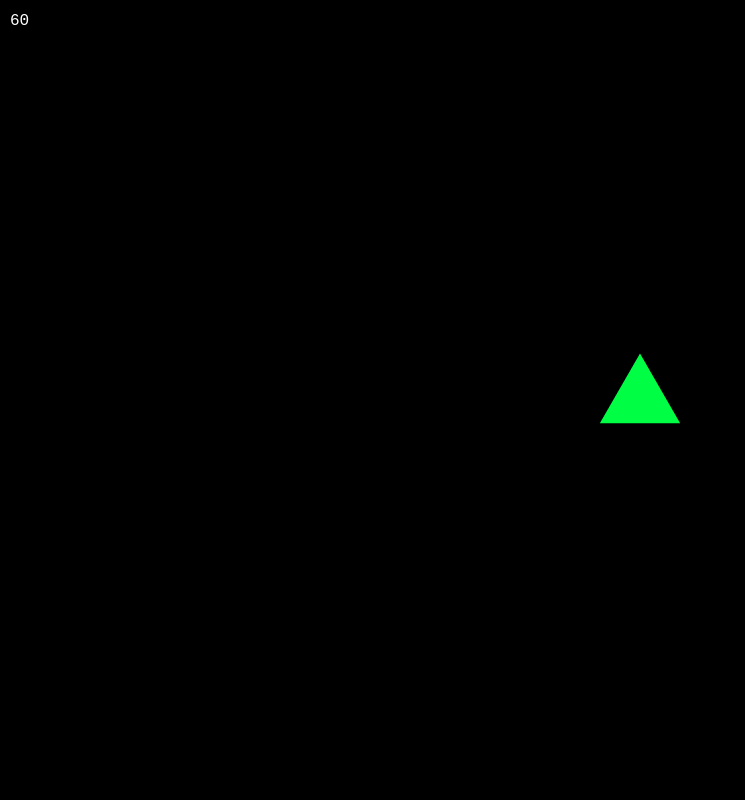
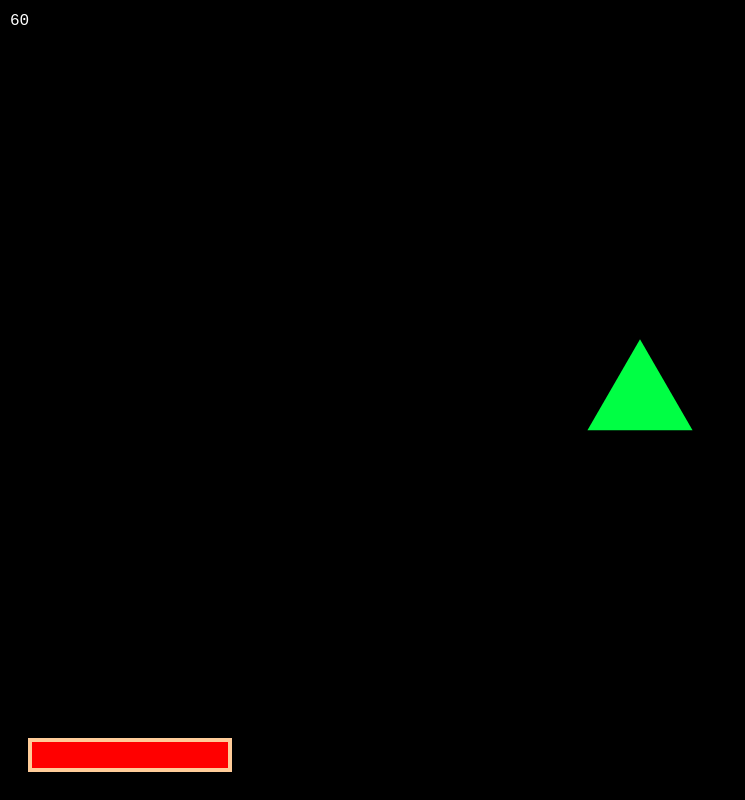
Before and after one commit to jakehayduk/cart353, a plain HTML site: page final-project/index.html in a window 1280 px wide. Shown: the whole page, without its empty margins (0-745 px from the left). Drawn offline with Linux system fonts and the light colour scheme.

Commit message:
fixed distance calculations

```diff
--- a/final-project/index.html
+++ b/final-project/index.html
@@ -455,7 +455,7 @@
                     }
                     if (n > 0) {
                         let polyCenter = getCenter(polygons[n]);
-                        let distance = Math.abs(Math.abs(playerCenter.x) - Math.abs(polyCenter.x)) + Math.abs(Math.abs(playerCenter.y) - Math.abs(polyCenter.y));
+                        let distance = dist(polyCenter, playerCenter);
 
                         if (distance < polygons[n].sightRadius) {
                             let angleToPlayer = Math.atan2(playerCenter.y - polyCenter.y, playerCenter.x - polyCenter.x);
@@ -658,10 +658,11 @@
 
                 // CAMERA
 
-                let avgCanvas = (canvas.width + canvas.height) / 2;
+                let avgCanvas = (canvas.width + canvas.height) / 3;
                 let maxDist = 0;
                 for (let i = 1; i < polygons.length; i++) {
-                    let distance = Math.abs(Math.abs(playerCenter.x) - Math.abs(getCenter(polygons[i]).x)) + Math.abs(Math.abs(playerCenter.y) - Math.abs(getCenter(polygons[i]).y));
+                    let polyCenter = getCenter(polygons[i]);
+                    let distance = dist(polyCenter, playerCenter);
                     if (distance < avgCanvas) {
                         if (maxDist < distance) {
                             maxDist = distance;
@@ -691,7 +692,7 @@
                     scale = 1.7;
                 }
 
-                camera.scaleLerp = lerp(camera.scaleLerp, scale, 0.005);
+                camera.scaleLerp = lerp(camera.scaleLerp, scale, 0.003);
 
                 ctx.scale(camera.scaleLerp, camera.scaleLerp);
                 // ctx.scale(0.1, 0.1);
@@ -725,6 +726,13 @@
 
 
                 ctx.restore();
+
+                ctx.fillStyle = "hsla(0, 100%, 50%)";
+                ctx.fillRect(30, canvas.height - 60 , 200, 30);
+
+                ctx.strokeStyle = "hsla(30, 100%, 80%)";
+                ctx.lineWidth = 4;
+                ctx.strokeRect(30, canvas.height - 60 , 200, 30);
             }
 
             let frameCount = 0;
```
